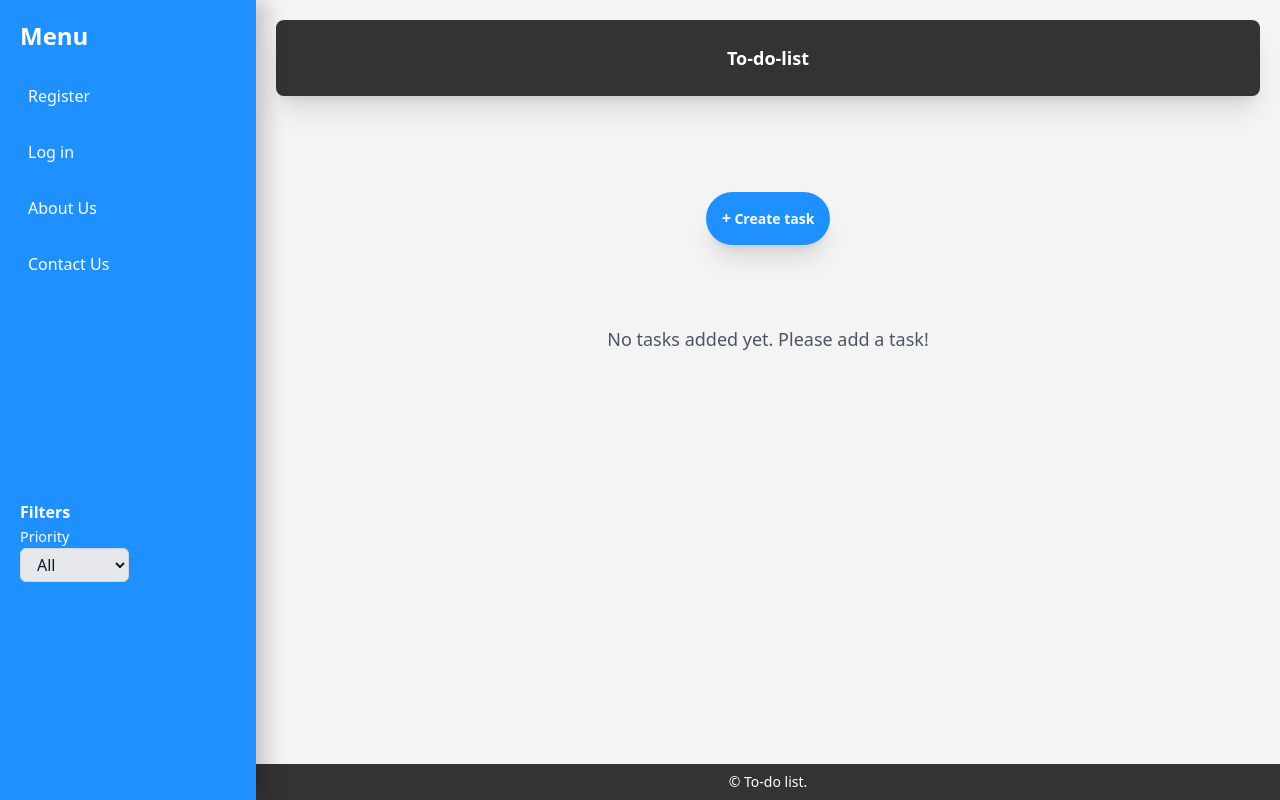
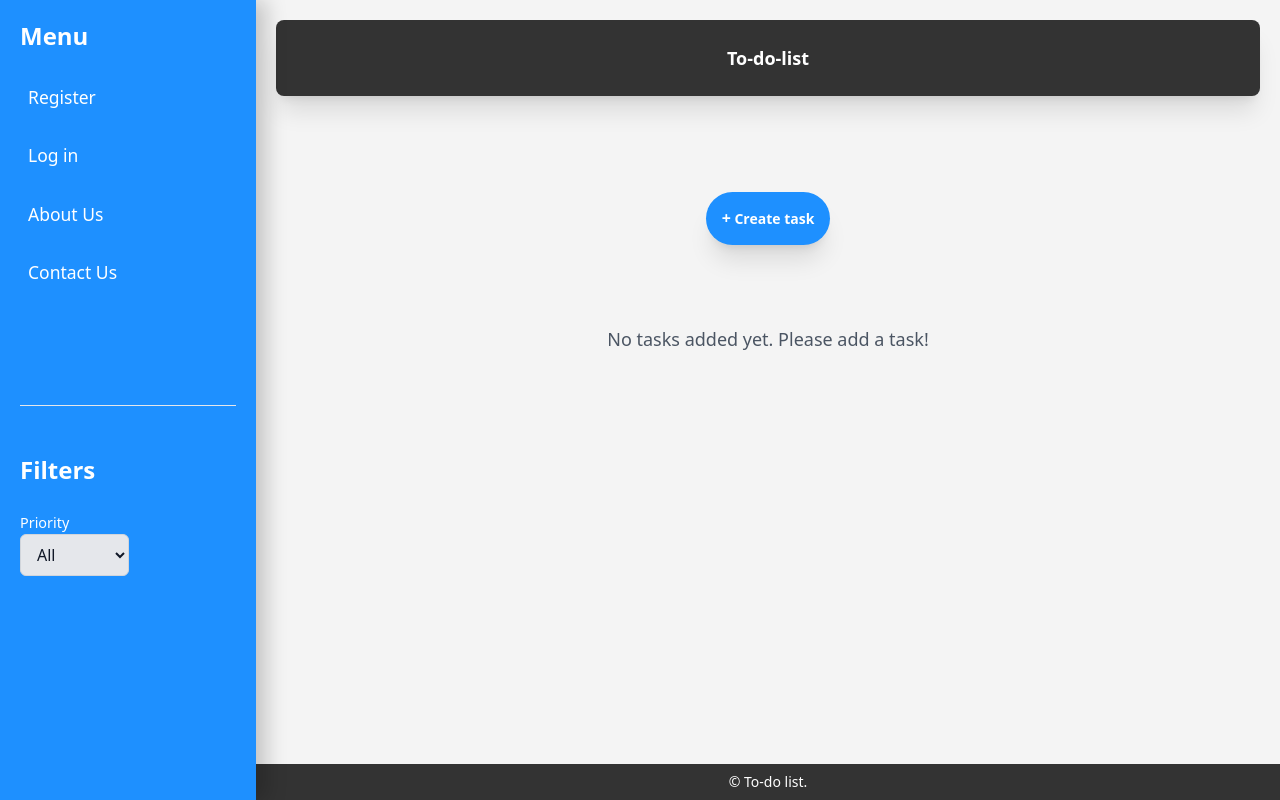
Before and after one commit to maciu213/projekt-praktyki, a React (Vite) app: page / in a window 1280 px wide. Built offline with nearby package versions, Linux system fonts and the light colour scheme.

Commit message:
Added styles to filter section in menu sidebar

```diff
--- a/src/main.jsx
+++ b/src/main.jsx
@@ -161,11 +161,12 @@ function App() {
           </li>
           <li className="sidebar-item">
             <Link to="/contact">Contact Us</Link>
-          </li>
-        </ul>  <br /><br /><br /><br /><br /><br /><br /><br /><br />
+          </li><br /><br /><br /><br />
+          <hr />
+        </ul>  <br /><br />
 
         <div className="filter-section">
-          <h3><strong>Filters</strong></h3>
+          <h3 className="sidebar-title">Filters</h3>
           <div className="filter-item">
             <label className="priorityName">Priority</label><br />
             <select name="category" value={filters.category} onChange={handleFilterChange} className="select-dropdown">
--- a/src/style.css
+++ b/src/style.css
@@ -29,6 +29,7 @@
 
 .sidebar-item {
     @apply block p-2 rounded transition-all duration-300 ease-in-out hover:bg-gray-600 cursor-pointer;
+    font-size:17.5px;
 }
 
 .main-content {
@@ -164,7 +165,6 @@ button {
     @apply opacity-100 transform scale-100;
 }
 
-
 .form {
     @apply transition-all duration-500 ease-in-out;
     background-color: rgba(255, 255, 255, 0.95);
@@ -232,7 +232,6 @@ button {
     @apply p-5 text-gray-600 text-lg;
 }
 
-/* About Us Page Styling */
 .about-us-container {
     @apply bg-white p-10 rounded-lg shadow-xl max-w-xl mx-auto mt-24;
     @apply border border-gray-200;
@@ -285,13 +284,40 @@ button {
 }
 
 .select-dropdown {
-    @apply bg-gray-200 text-gray-900 border border-gray-300 rounded-md px-3 py-1 outline-none focus:border-blue-500 focus:bg-gray-300;
-  }
+    @apply bg-gray-200 text-gray-900 border border-gray-300 rounded-md px-3 py-2 outline-none focus:border-blue-500 focus:bg-gray-300;
+    transition: all 0.3s ease-in-out;
+}
+
+.select-dropdown:focus {
+    @apply ring-2 ring-primary-color;
+}
+
+.select-dropdown option {
+    @apply bg-white text-gray-700 py-2 px-4;
+}
+
+.select-dropdown:hover {
+    @apply bg-gray-300;
+}
+
+.select-dropdown::-ms-expand {
+    display: none;
+}
+
+.select-dropdown::after {
+    content: '\2193';
+    font-size: 20px;
+    color: gray;
+    position: absolute;
+    top: 50%;
+    right: 10px;
+    transform: translateY(-50%);
+    pointer-events: none;
+}
 
 .priorityName{
     font-size:0.9em;
 }
-
 
 @media (max-width: 768px) {
     .filters-container {
@@ -302,7 +328,6 @@ button {
         @apply w-3/4;
     }
 }
-
 
 @media (max-width: 1024px) {
     .sidebar {
```
